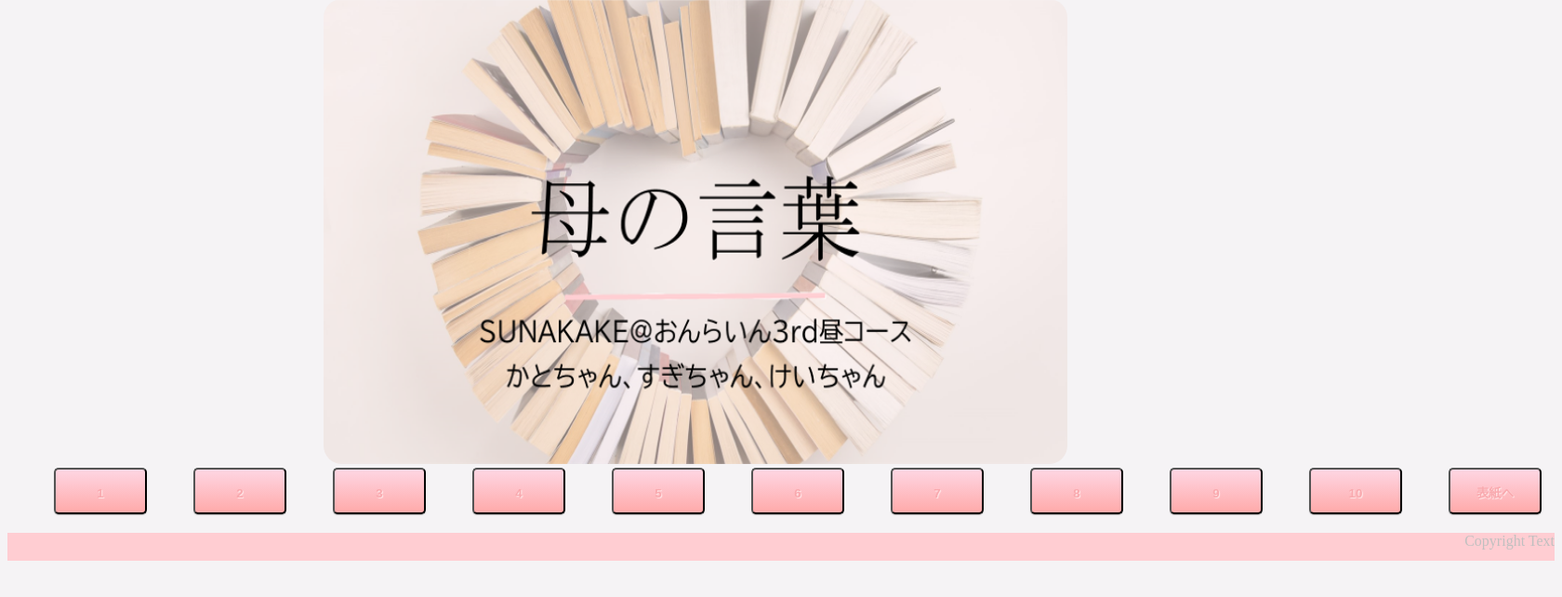
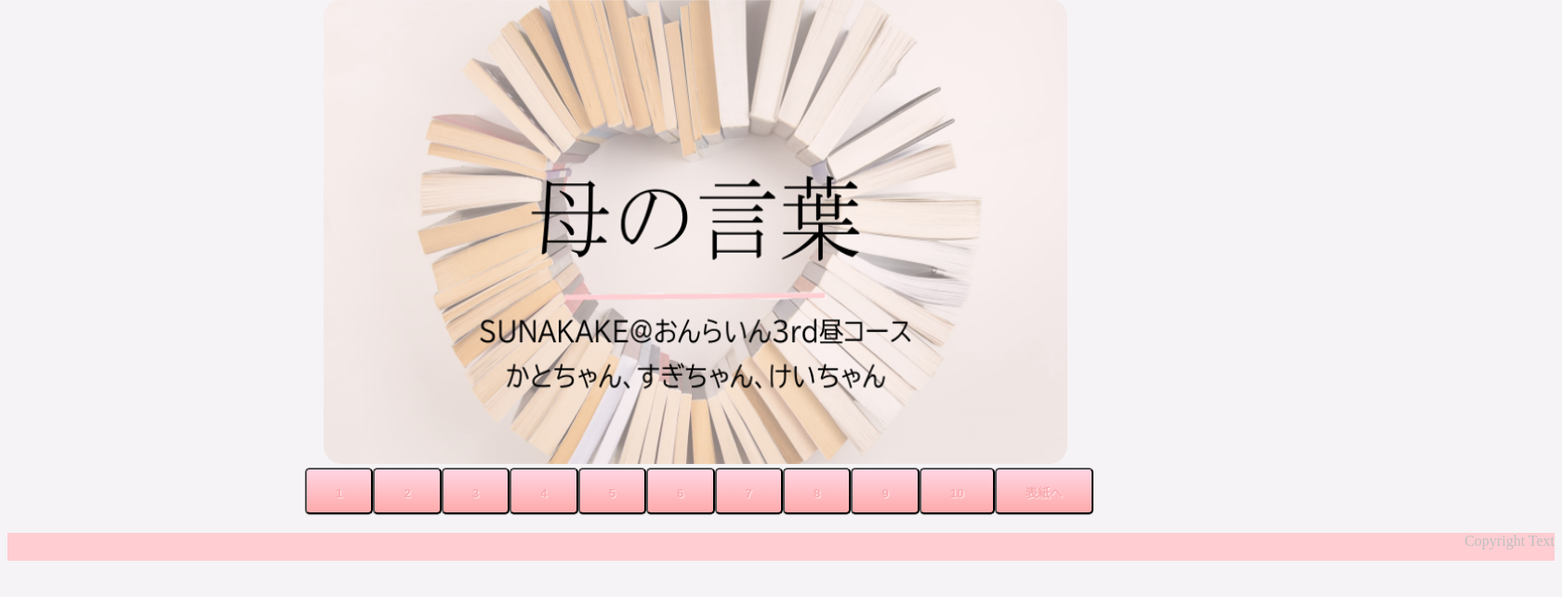
Before and after one commit to sugi-na/sunakakeru, a Flask app: page / in a window 1680 px wide. Shown: the part 89-731 px from the top of the page at 93% size. Run offline with Flask 2, Linux system fonts and the light colour scheme.

Commit message:
最終commit

```diff
--- a/static/css/style.css
+++ b/static/css/style.css
@@ -21,7 +21,9 @@ header {
     width: 800px;
     height: 500px;
 }
-
+.botn {
+    margin-left: 270px;
+}
 
 .btn-square-soft {
     margin-top: 20x;
@@ -31,7 +33,7 @@ header {
     position: relative;
     text-decoration: none;
     color: #f9a9ae;
-    width: 100px;
+    width: 100%;
     height: 50px;
     line-height: 50px;
     border-radius: 5px;
```
